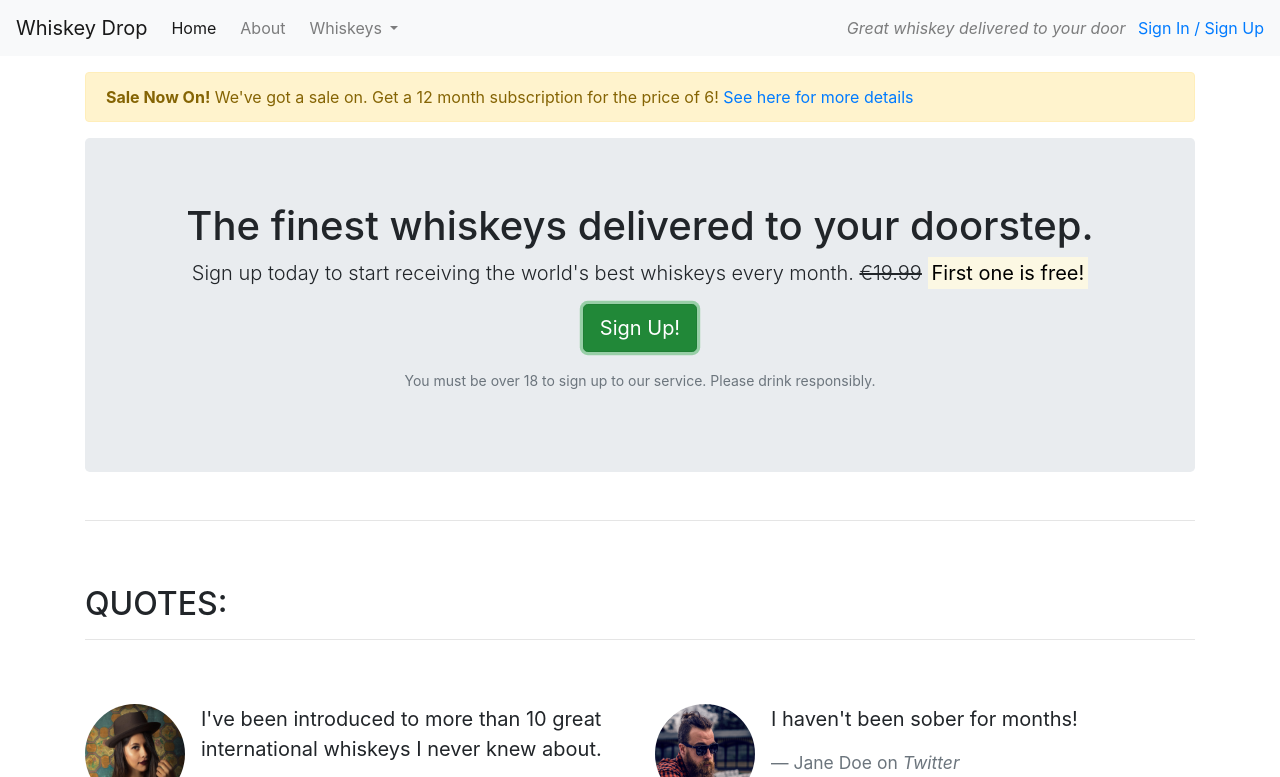
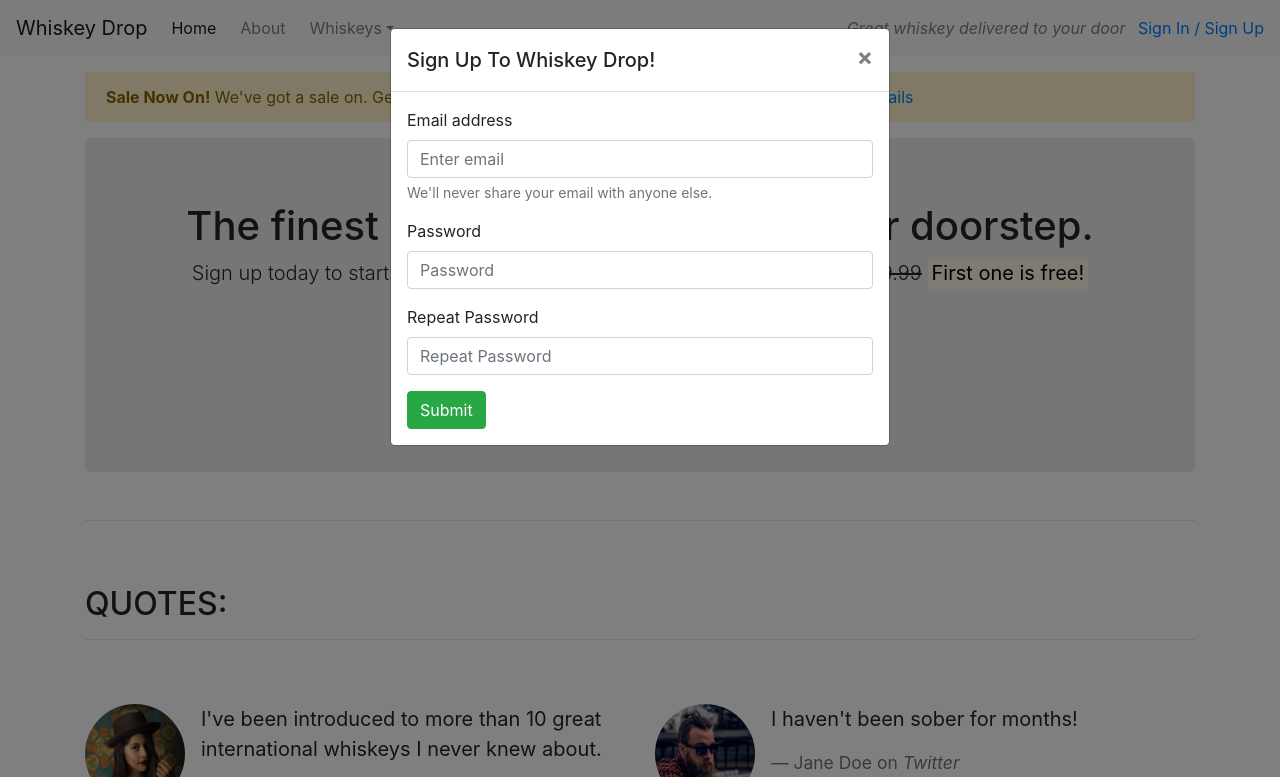
Before and after one commit to monicathomas8/Whiskey-drop, a plain HTML site: page index.html in a window 1280 px wide. Both pictures are taken after a click on the button "Sign Up!". Shown: the top 777 px of the page. Drawn offline with nearby package versions, Linux system fonts and the light colour scheme.

Commit message:
sign up form

```diff
--- a/index.html
+++ b/index.html
@@ -15,7 +15,7 @@
     <title>Whiskey Drop | Taste a new whiskey every month</title>
 </head>
 
-<body>
+</body>
     <!--Nav-->
     <nav class="navbar navbar-light navbar-expand-sm bg-light">
         <a href="/" class="navbar-brand">
@@ -29,9 +29,7 @@
                 <li class="active nav-item mr-2"><a class="nav-link" href="/">Home</a></li>
                 <li class="nav-item mr-2"><a class="nav-link" href="">About</a></li>
                 <li class="nav-item dropdown">
-                <a class="nav-link dropdown-toggle" href="#" id="navbarDropdownMenuLink" role="button" data-toggle="dropdown" aria-haspopup="true" aria-expanded="false">
-      Whiskeys
-    </a>
+                    <a class="nav-link dropdown-toggle" href="#" id="navbarDropdownMenuLink" role="button" data-toggle="dropdown" aria-haspopup="true" aria-expanded="false">Whiskeys</a>
                     <div class="dropdown-menu" aria-labelledby="navbarDropdownMenuLink">
                         <a class="dropdown-item" href="#">Irish</a>
                         <a class="dropdown-item" href="#">Scotch</a>
@@ -66,7 +64,7 @@
                         <s class="d-none d-sm-inline">€19.99</s>
                         <span class="d-inline d-sm-none"><br></span>
                         <strong><mark>First one is free!</mark></strong></p>
-                <p><button class="btn btn-lg btn-success">Sign Up!</button></p>
+                    <p><button class="btn btn-lg btn-success" data-toggle="modal" data-target="#signUpModal">Sign Up!</button></p>
                     <p class="text-muted"><small>You must be over 18 to sign up to our service. Please drink responsibly.</small></p>
                 </section>
             </div>
@@ -147,9 +145,36 @@
         <!-- /.features -->
     </article>
 
+    <div class="modal" tabindex="-1" role="dialog" id="signUpModal">
+        <div class="modal-dialog" role="document">
+            <div class="modal-content">
+                <div class="modal-header">
+                    <h5 class="modal-title">Sign Up To Whiskey Drop!</h5>
+                    <button type="button" class="close" data-dismiss="modal" aria-label="Close"><span aria-hidden="true">&times;</span></button>
+                </div>
+                <div class="modal-body">
+                    <form>
+                        <div class="form-group">
+                            <label for="exampleInputEmail1">Email address</label>
+                            <input type="email" class="form-control" id="exampleInputEmail1" aria-describedby="emailHelp" placeholder="Enter email">
+                            <small id="emailHelp" class="form-text text-muted">We'll never share your email with anyone else.</small>
+                        </div>
+                        <div class="form-group">
+                            <label for="password">Password</label>
+                            <input type="password" class="form-control" id="password" placeholder="Password">
+                        </div>
+                        <div class="form-group">
+                            <label for="repeatPassword">Repeat Password</label>
+                            <input type="password" class="form-control" id="repeatPassword" placeholder="Repeat Password">
+                        </div>
+                        <button type="submit" class="btn btn-success">Submit</button>
+                    </form>
+                </div>
+            </div>
+        </div>
+    </div>
+
     <script src="https://code.jquery.com/jquery-3.3.1.slim.min.js" integrity="sha384-q8i/X+965DzO0rT7abK41JStQIAqVgRVzpbzo5smXKp4YfRvH+8abtTE1Pi6jizo" crossorigin="anonymous"></script>
     <script src="https://cdnjs.cloudflare.com/ajax/libs/popper.js/1.14.3/umd/popper.min.js" integrity="sha384-ZMP7rVo3mIykV+2+9J3UJ46jBk0WLaUAdn689aCwoqbBJiSnjAK/l8WvCWPIPm49" crossorigin="anonymous"></script>
     <script src="https://stackpath.bootstrapcdn.com/bootstrap/4.1.3/js/bootstrap.min.js" integrity="sha384-ChfqqxuZUCnJSK3+MXmPNIyE6ZbWh2IMqE241rYiqJxyMiZ6OW/JmZQ5stwEULTy" crossorigin="anonymous"></script>
 </body>
-
-</html>
```
Lines whose indentation alone changed are shown as unchanged.
